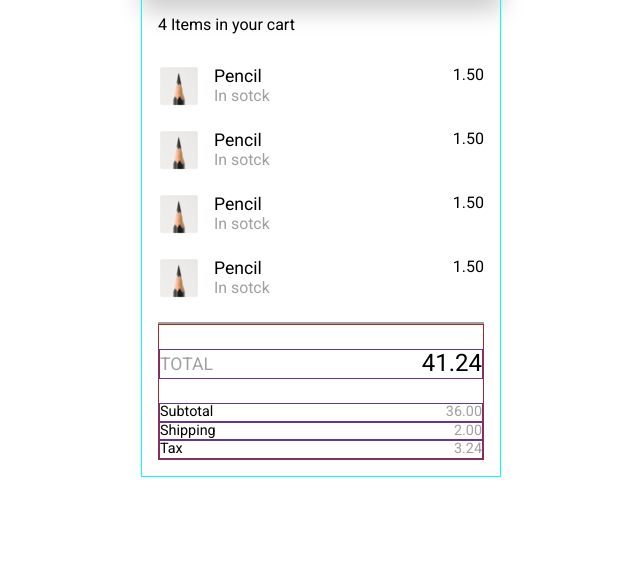
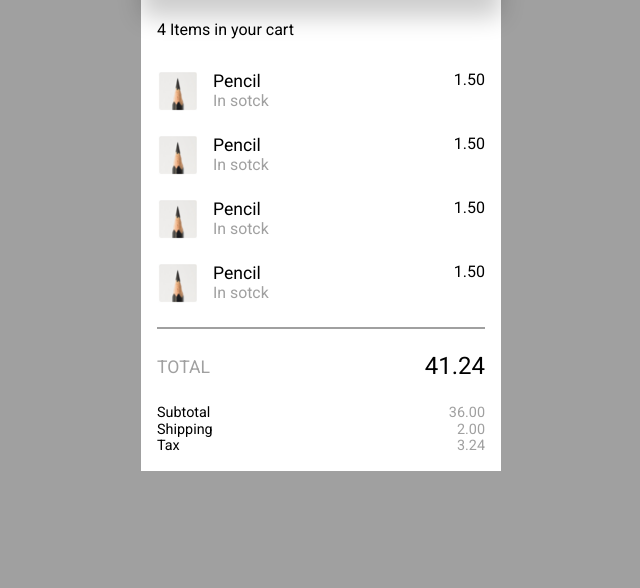
Before and after one commit to PlatziMaster/challenge-CSS-07, a plain HTML site: page index.html in a window 1280 px wide. Shown: the part 212-800 px from the top of the page, without its empty margins (319-959 px from the left). Drawn offline with Linux system fonts and the light colour scheme.

Commit message:
Clean code and add background to body

```diff
--- a/css/style.css
+++ b/css/style.css
@@ -16,6 +16,7 @@ body {
   justify-content: center;
   align-items: center ;
   font-family: 'Roboto', sans-serif;
+  background-color: var(--text_secondar);
 }
 
 .shelf {
@@ -111,8 +112,6 @@ body {
 }
 
 .cart {
-  border: 1px solid aqua;
-
   padding-left: 16px;
   padding-right: 16px;
   padding-top: 16px;
@@ -120,70 +119,51 @@ body {
 }
 
 .cart > p {
-  /* border: 1px solid firebrick; */
   margin-top: .5em;
   margin-bottom: 2em;
 }
 
 .cart__list {
-  /* border: 1px solid slateblue; */
   border-bottom: 2px solid var(--text_secondar);
 }
 
 .item {
-  /* border: 1px solid red; */
-
   margin-bottom: 1.5em;
   display: flex;
   justify-content: space-between;
 }
 
 .item__info {
-  /* border: 1px solid teal; */
-
   display: flex;
 }
 
 .item__img {
-  /* border: 1px solid black; */
-
   max-width: 40px;
   max-height: 40px;
 }
 
 .item__img img {
-  /* border: 1px solid lawngreen; */
-
   width: 100%;
   height: 100%;
 }
 
 .item__texts {
-  /* border: 1px solid navy; */
   margin-left: 16px;
   font-size: 1.1em;
 }
 .item__text {
-  /* border: 1px solid yellowgreen; */
   margin: 0;
-
 }
 .item__text--secondary {
-  /* border: 1px solid royalblue; */
   color: var(--text_secondar);
   font-size: .9em;
 }
-.item__price {
-  /* border: 1px solid brown; */
-}
 
 .bill {
-  border: 1px solid brown;
   padding-top: 1.5em;
 }
 
 .bill .total, .description__item {
-  border: 1px solid rebeccapurple;
   display: flex;
   justify-content: space-between;
   align-items: center;
```
